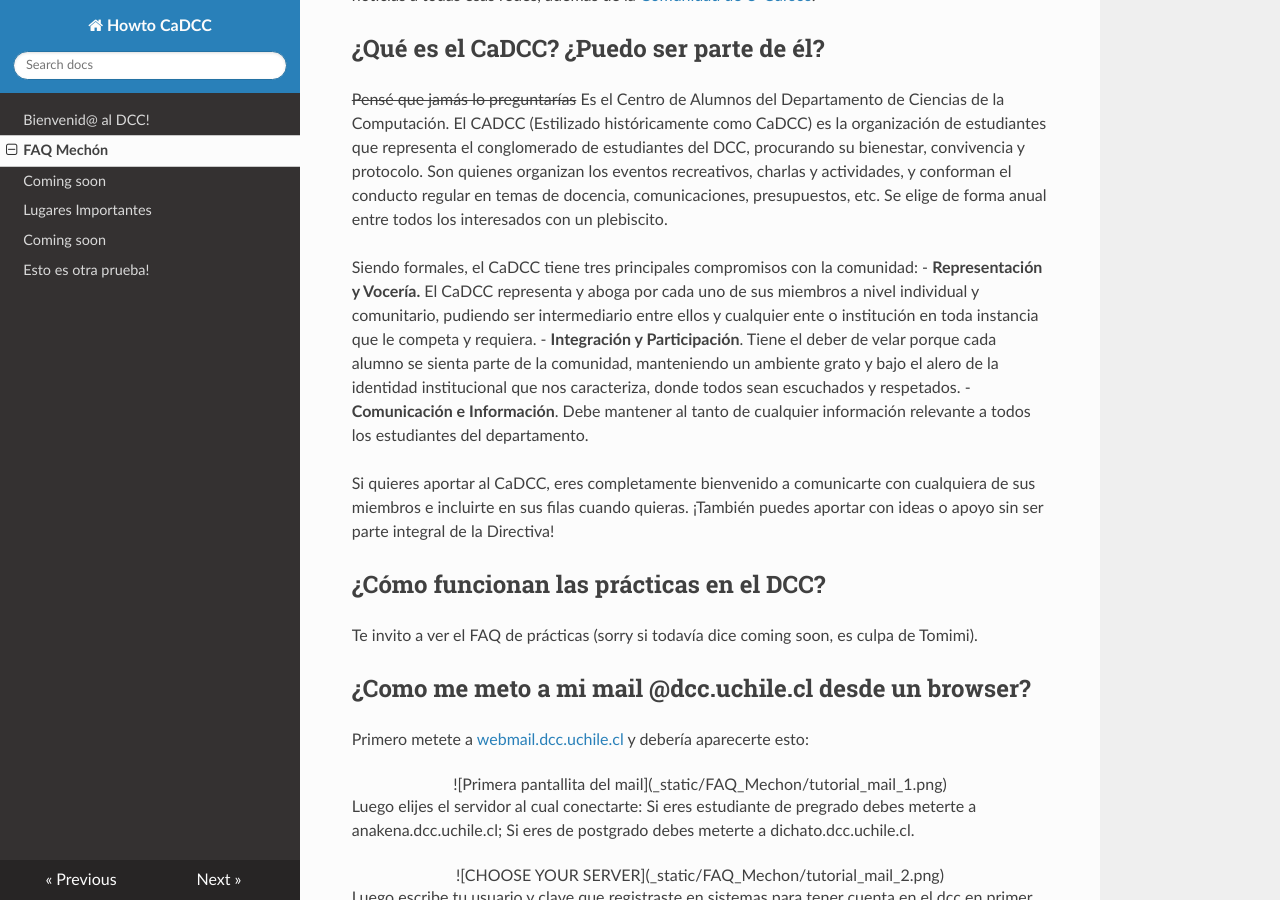
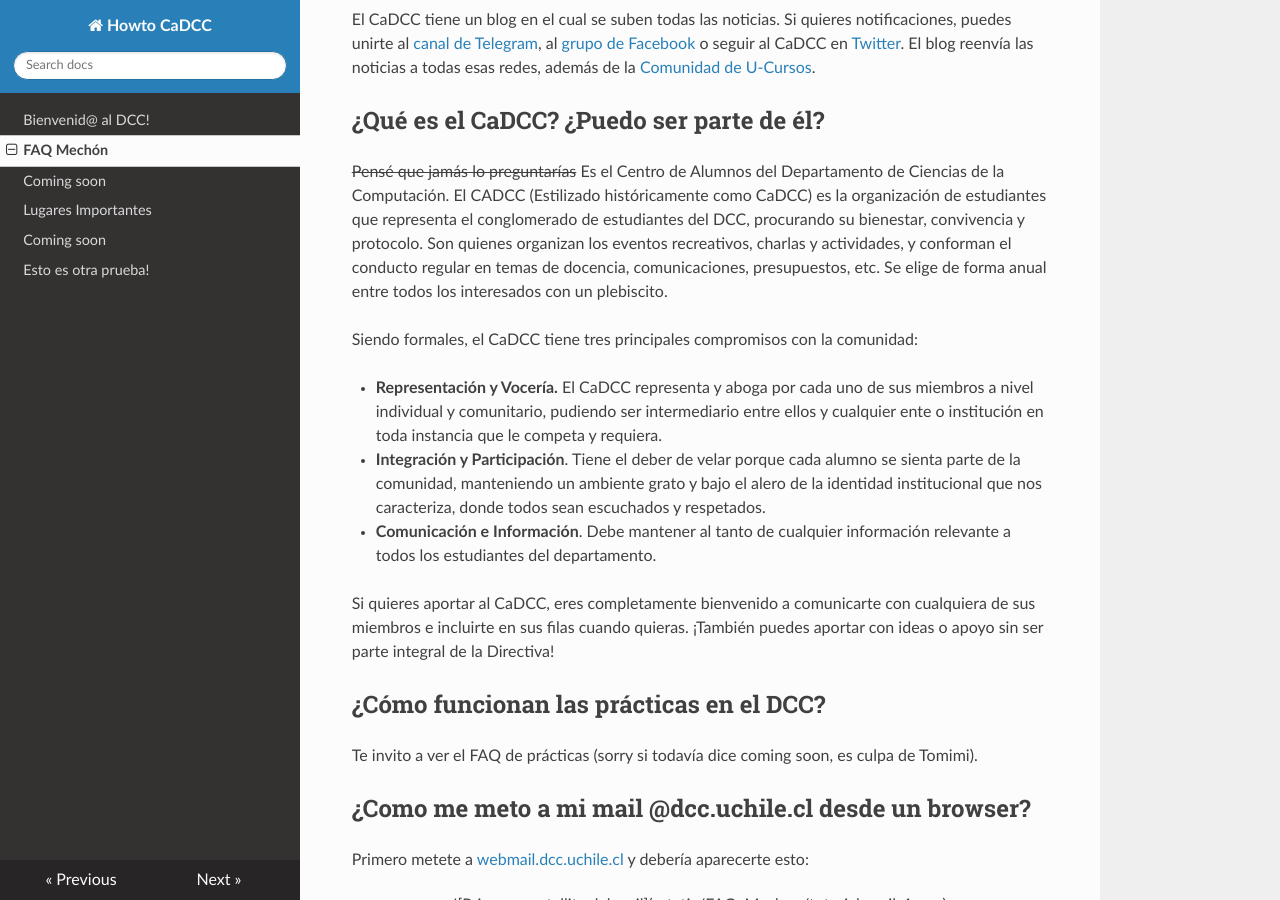
Before and after one commit to cadcc/howto, an MkDocs documentation site: the page built from docs/FAQ Mechón.md, in a window 1280 px wide and 900 px high, scrolled down 2627 px. Built offline with MkDocs 1.6.1, drawn with Linux system fonts in a browser that asks for light colours; nearby versions of some CDN libraries; some of the changed text lies outside the part shown.

Commit message:
Fixed listas

```diff
--- a/docs/FAQ Mechón.md
+++ b/docs/FAQ Mechón.md
@@ -3,9 +3,10 @@
 Es una sala de convivencia estudiantil que queda en el tercer piso del Edificio Norte de Beauchef 851 (Oficinas 334 y 335). Hay un refri, mesitas, tacitas, servicios, té y café para tomar desayunito, almuercito y oncesita; hay sillones para sentarse o dormir; y consolas y parlantes para jugar y distraerse un rato.
 
 Debes saber que la Salita tiene sus reglas básicas de convivencia:
-- Manten un nivel de ruido moderado antes de las 18:00. En el edificio hay varios funcionarios trabajando.
-- Siempre **lava y devuelve las tazas y cubiertos que uses**. Al lado contrario del Edificio Norte, junto al baño de mujeres, está la cocina con un lavaplatos. Limpia inmediatamente el horno/refri si lo ensucias.
-- El refrigerador es público. Si vas a dejar algo, asegúrate de marcarlo con tu nombre o podrá ser consumido por cualquiera. De igual forma, **no consumas nada con nombre**, ni siquiera si planeas "devolverlo después".
+
+* Manten un nivel de ruido moderado antes de las 18:00. En el edificio hay varios funcionarios trabajando.
+* Siempre **lava y devuelve las tazas y cubiertos que uses**. Al lado contrario del Edificio Norte, junto al baño de mujeres, está la cocina con un lavaplatos. Limpia inmediatamente el horno/refri si lo ensucias.
+* El refrigerador es público. Si vas a dejar algo, asegúrate de marcarlo con tu nombre o podrá ser consumido por cualquiera. De igual forma, **no consumas nada con nombre**, ni siquiera si planeas "devolverlo después".
 
 
 ## ¿Debería cambiar de código al entrar al DCC? ¿Cómo lo hago?
@@ -80,9 +81,10 @@ El CaDCC tiene un blog en el cual se suben todas las noticias. Si quieres notifi
 <s>Pensé que jamás lo preguntarías</s> Es el Centro de Alumnos del Departamento de Ciencias de la Computación. El CADCC (Estilizado históricamente como CaDCC) es la organización de estudiantes que representa el conglomerado de estudiantes del DCC, procurando su bienestar, convivencia y protocolo. Son quienes organizan los eventos recreativos, charlas y actividades, y conforman el conducto regular en temas de docencia, comunicaciones, presupuestos, etc. Se elige de forma anual entre todos los interesados con un plebiscito.
 
 Siendo formales, el CaDCC tiene tres principales compromisos con la comunidad:
-- **Representación y Vocería.** El CaDCC representa y aboga por cada uno de sus miembros a nivel individual y comunitario, pudiendo ser intermediario entre ellos y cualquier ente o institución en toda instancia que le competa y requiera.
-- **Integración y Participación**. Tiene el deber de velar porque cada alumno se sienta parte de la comunidad, manteniendo un ambiente grato y bajo el alero de la identidad institucional que nos caracteriza, donde todos sean escuchados y respetados.
-- **Comunicación e Información**. Debe mantener al tanto de cualquier información relevante a todos los estudiantes del departamento.
+
+* **Representación y Vocería.** El CaDCC representa y aboga por cada uno de sus miembros a nivel individual y comunitario, pudiendo ser intermediario entre ellos y cualquier ente o institución en toda instancia que le competa y requiera.
+* **Integración y Participación**. Tiene el deber de velar porque cada alumno se sienta parte de la comunidad, manteniendo un ambiente grato y bajo el alero de la identidad institucional que nos caracteriza, donde todos sean escuchados y respetados.
+* **Comunicación e Información**. Debe mantener al tanto de cualquier información relevante a todos los estudiantes del departamento.
 
 Si quieres aportar al CaDCC, eres completamente bienvenido a comunicarte con cualquiera de sus miembros e incluirte en sus filas cuando quieras. ¡También puedes aportar con ideas o apoyo sin ser parte integral de la Directiva!
 
```
